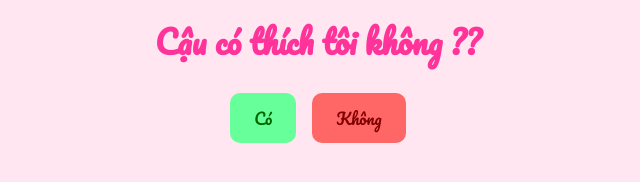
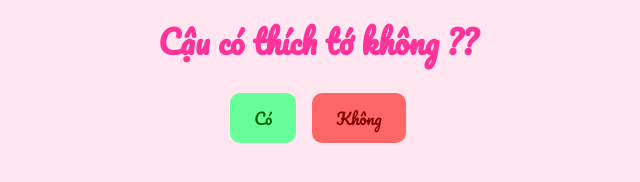
Before and after one commit to Sky6789k/ThuyDuong01, a plain HTML site: page index.html in a window 1280 px wide. Shown: the part 424-606 px from the top of the page, 322-962 px from the left. Drawn offline with Linux system fonts and the light colour scheme.

Commit message:
Update index.html

```diff
--- a/index.html
+++ b/index.html
@@ -4,12 +4,12 @@
   <meta charset="UTF-8" />
   <meta name="viewport" content="width=device-width, initial-scale=1.0" />
   <link href="https://fonts.googleapis.com/css2?family=Pacifico&family=Poppins:wght@400;600&display=swap" rel="stylesheet" />
-  <title>Cậu có thích tớ không ???</title>
+  <title>Hiền có thích tớ không ???</title>
   <link rel="stylesheet" href="./style/style.css">
 </head>
 <body>
   <img id="gif" src="https://i.pinimg.com/originals/01/df/7f/01df7f2337097617c8e34c15802b077f.gif" alt="Cute GIF"/>
-  <h1 id="question">Cậu có thích tôi không ??</h1>
+  <h1 id="question">Cậu có thích tớ không ??</h1>
 
   <div class="button-group">
     <button id="yesBtn" class="btn btn-yes">Có</button>
```
